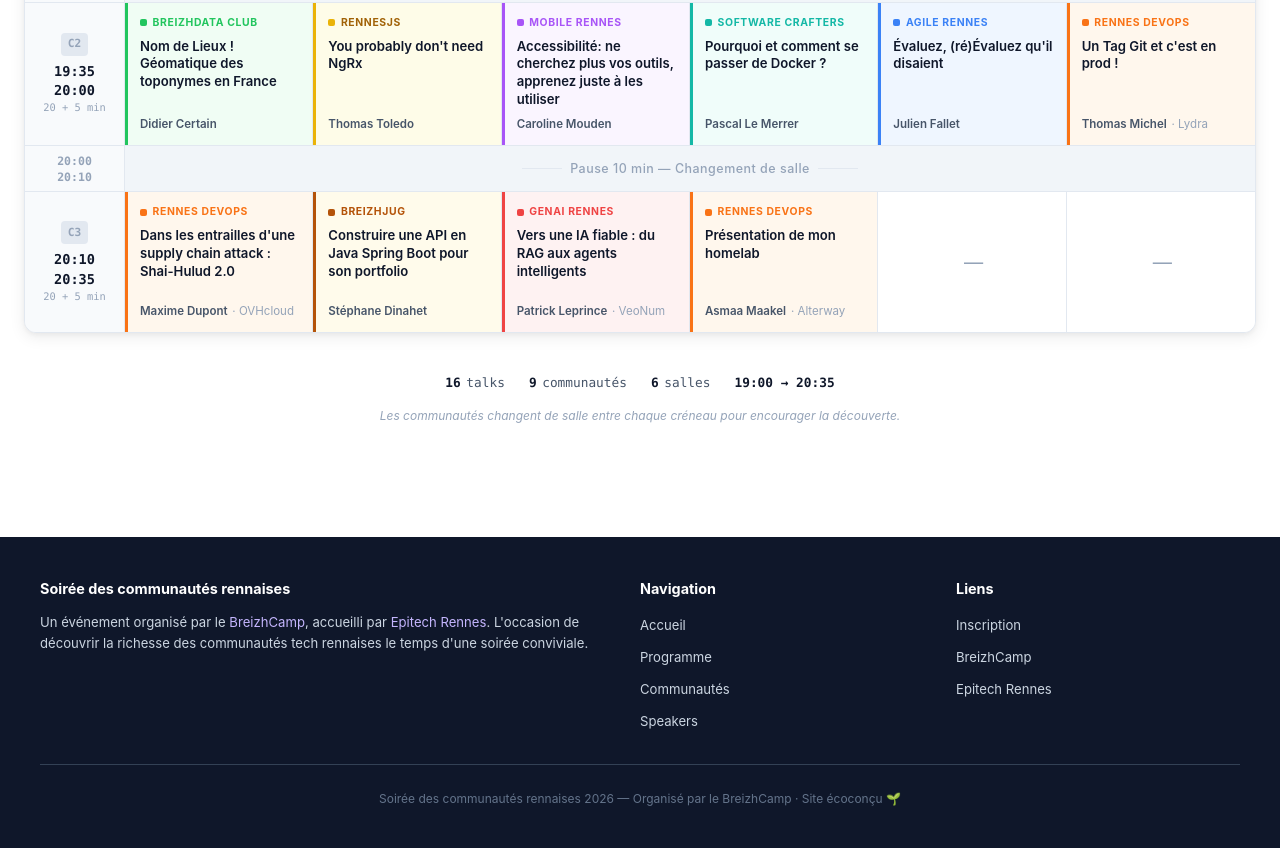
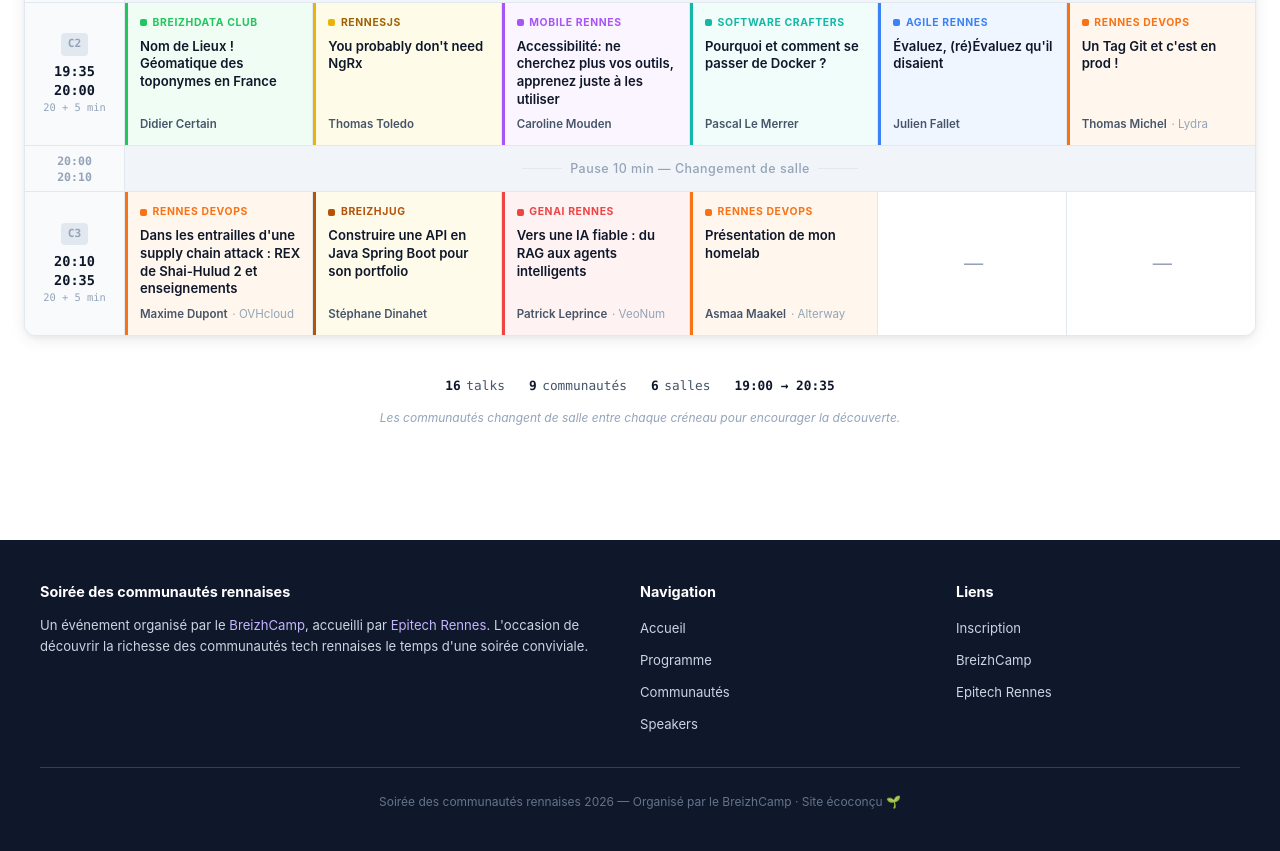
Before and after one commit to nbouron/soiree-communautes-2026, a plain HTML site: page programme.html in a window 1280 px wide. Shown: the part 737-1588 px from the top of the page. Drawn offline with Linux system fonts and the light colour scheme.

```diff
--- a/programme.html
+++ b/programme.html
@@ -204,7 +204,7 @@
 
       <div class="talk-cell devops">
         <div class="community">Rennes DevOps</div>
-        <div class="title"><a href="talks/maxime-dupont.html">Dans les entrailles d'une supply chain attack : Shai-Hulud 2.0</a></div>
+        <div class="title"><a href="talks/maxime-dupont.html">Dans les entrailles d'une supply chain attack : REX de Shai-Hulud 2 et enseignements</a></div>
         <div class="speaker"><span class="name">Maxime Dupont</span> <span class="company">&middot; OVHcloud</span></div>
       </div>
 
```
Also changed, not shown: speakers.html (+1 -1 lines).
